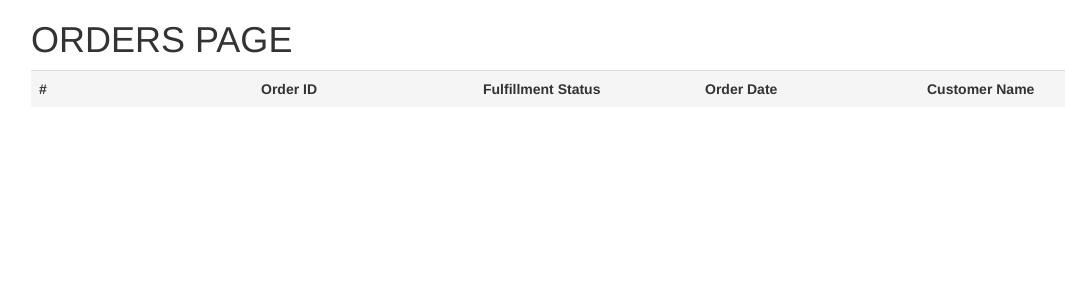
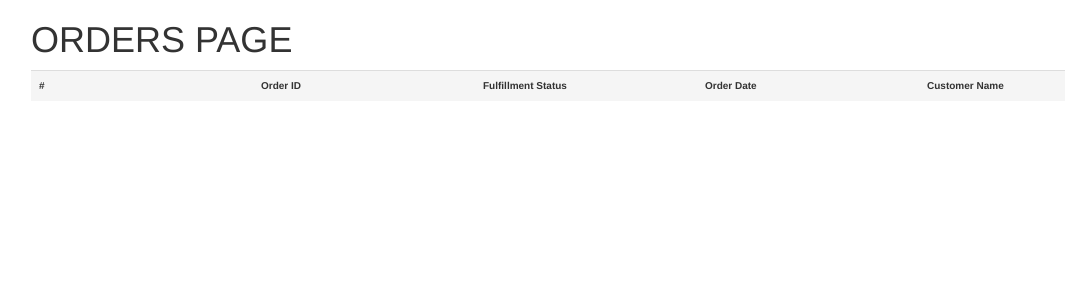
Before and after one commit to sebcampos/ShopifyRepo, a Flask app: template templates/todays_orders.html in a window 1280 px wide. Shown: the top 300 px of the page, without its empty margins (54-1119 px from the left). Run offline with Flask 2, Linux system fonts and the light colour scheme; the template is opened without the code that fills it, so the values that code supplies are empty; some libraries are stand-ins or nearby versions.

Commit message:
Updated master branch

```diff
--- a/app.py
+++ b/app.py
@@ -59,6 +59,8 @@ def user_orders_details():
     except:
         line_items_2,customer_info_dict,order_price,item_check_dict = [], {}, "  Order has been fulfilled or canceled", {}
     if request.method == "POST":
+        if list(request.form.keys())[0] == 'cashapp':
+            cash_app_update(user,item)
         if list(request.form.keys())[0] == 'sku':
             conn.execute(f"UPDATE {user}_orders SET completed='{datetime.datetime.now()}',fulfillment_status='FULFILLED' WHERE order_id='{item}'")
             conn.commit()
@@ -89,7 +91,10 @@ def login_page():
             print(confirmed_session)
             return redirect(url_for("driver_inventory",user=user,token=token,code=302,response=200,_scheme="https",_external=True))
         elif request.form["name"] == 'admin' and request.form["password"] == hash_function(df.loc[df["username"] == request.form["name"]].values.tolist()[0][1],unhash=True):
-            return admin_page(request.form["name"])
+            user = request.form["name"]
+            token= "".join([str(random.randint(1,30)) for i in range(0,5)])
+            confirmed_session[user] = token
+            return redirect(url_for("admin_page",user=user,token=token, item=item,code=302,response=200,_scheme="https",_external=True))
         return "<h1>Invalid credentials reload page<h1>"
     return render_template("driver_login.html")
 
@@ -146,8 +151,9 @@ def driver_inventory():
 
 
 @app.route("/admin_page")
-def admin_page(user):
-    return f" Admin Page: {user}"
+def admin_page():
+    df = pandas.read_sql("select * from sebastian_orders",con=conn)
+    return df.to_html()
 
 
 @app.route("/description", methods=["GET","POST"])
--- a/static/css/orders_page.css
+++ b/static/css/orders_page.css
@@ -14,8 +14,15 @@ html,body{
 
 .table__header{
     text-align:left;
+    font-size: x-small;
+    white-space:nowrap;
+    font-size: x-small;
 }
 
 .table__cell {
-    padding: 8px;
+    padding: 3px;
+    overflow: hidden;
+    text-overflow:ellipsis;
+    white-space:nowrap;
+    font-size: x-small;
 }
--- a/templates/todays_orders.html
+++ b/templates/todays_orders.html
@@ -28,7 +28,7 @@
             </tr>
             {% for row in df.iterrows() %}
             <tr class="table__row">
-                <td><form action='#' method="POST"><button name="item" class="center btn btn-primary" type="submit" value="{{ row[1][0] }}">select</button></form></td>
+                <td><form action='#' method="POST"><button name="item" class="btn btn-primary btn-sm" type="submit" value="{{ row[1][0] }}">select</button></form></td>
                 <td class="table__cell">{{ row[1][0] }}</td>
                 <td class="table__cell">{{ row[1][1] }}</td>
                 <td class="table__cell">{{ row[1][2] }}</td>
--- a/templates/user_orders.html
+++ b/templates/user_orders.html
@@ -34,7 +34,7 @@
                 </tr>
                 {% for row in df.iterrows() %}
                 <tr class="table__row">
-                    <td><button name="item" class="center btn btn-primary" type="submit" value="{{ row[1][0] }}">select</button></form></td>
+                    <td><button name="item" class="btn btn-primary btn-sm"type="submit" value="{{ row[1][0] }}">select</button></form></td>
                     <td class="table__cell">{{ row[1][0] }}</td>
                     <td class="table__cell">{{ row[1][1] }}</td>
                     <td class="table__cell">{{ row[1][2] }}</td>
```
Also changed, not shown: parsedata.py (+7 -2 lines), static/css/user_orders_page.css (+8 -1 lines), templates/user_order_details.html (+7 -1 lines), database.db.
